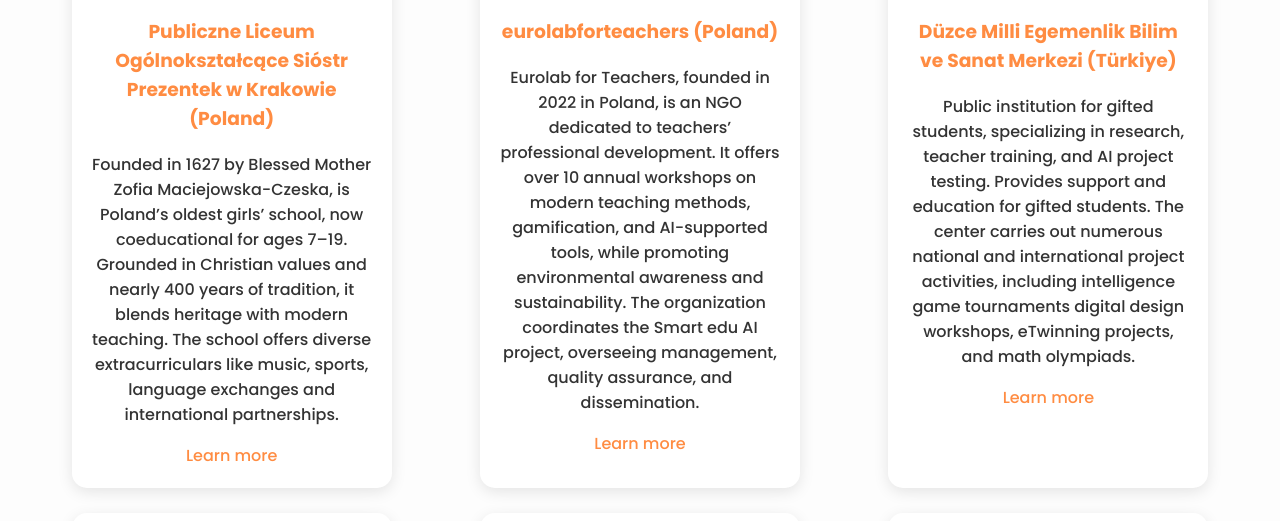
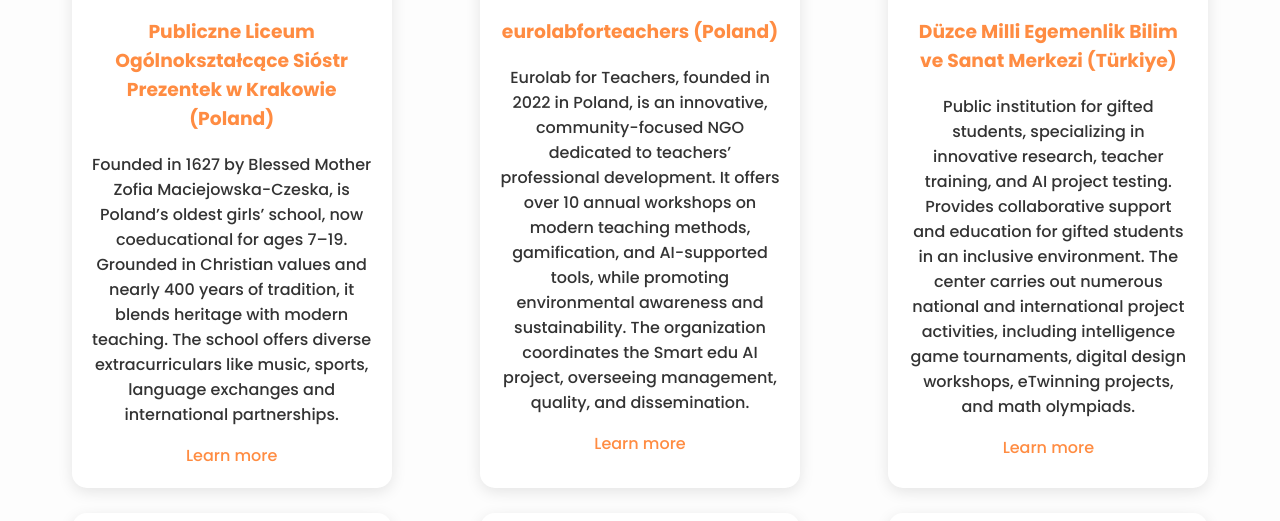
Before and after one commit to YaYouLeKyou/smartedu, a plain HTML site: page index.html in a window 1280 px wide. Shown: the part 1872-2393 px from the top of the page. Drawn offline with nearby package versions, Linux system fonts and the light colour scheme.

Commit message:
Add files via upload

```diff
--- a/index.html
+++ b/index.html
@@ -342,11 +342,11 @@
 
 
                     <p>
-                        Eurolab for Teachers, founded in 2022 in Poland, is an NGO dedicated to teachers’ professional
-                        development. It offers over 10 annual workshops on modern teaching methods, gamification, and
-                        AI-supported tools, while promoting environmental awareness and sustainability. The organization
-                        coordinates the Smart edu AI project, overseeing management, quality assurance, and
-                        dissemination.
+                        Eurolab for Teachers, founded in 2022 in Poland, is an innovative, community-focused NGO
+                        dedicated to teachers’ professional development. It offers over 10 annual workshops on modern
+                        teaching methods, gamification, and AI-supported tools, while promoting environmental awareness
+                        and sustainability. The organization coordinates the Smart edu AI project, overseeing
+                        management, quality, and dissemination.
 
                     </p> <a href="http://eurolabforteachers.pl" target="_blank" rel="noopener noreferrer"
                         style="color: #ff8c42; text-decoration: none;">Learn more</a>
@@ -362,11 +362,11 @@
                             style="color: #ff8c42; text-decoration: none;">Düzce Milli Egemenlik Bilim ve Sanat Merkezi
                             (Türkiye)</a></h3>
 
-                    <p>Public institution for gifted students, specializing in research, teacher training, and AI
-                        project testing. Provides support and education for gifted students. The center carries out
-                        numerous national and international project activities, including intelligence game tournaments
-                        digital design workshops, eTwinning projects, and math
-                        olympiads.</p>
+                    <p>Public institution for gifted students, specializing in innovative research, teacher training,
+                        and AI project testing. Provides collaborative support and education for gifted students in an
+                        inclusive environment. The center carries out numerous national and international project
+                        activities, including intelligence game tournaments, digital design workshops, eTwinning
+                        projects, and math olympiads.</p>
                     <a href="https://milliegemenlikbilsem.meb.k12.tr/" target="_blank" rel="noopener noreferrer"
                         style="color: #ff8c42; text-decoration: none;">Learn more</a>
                 </div>
```
